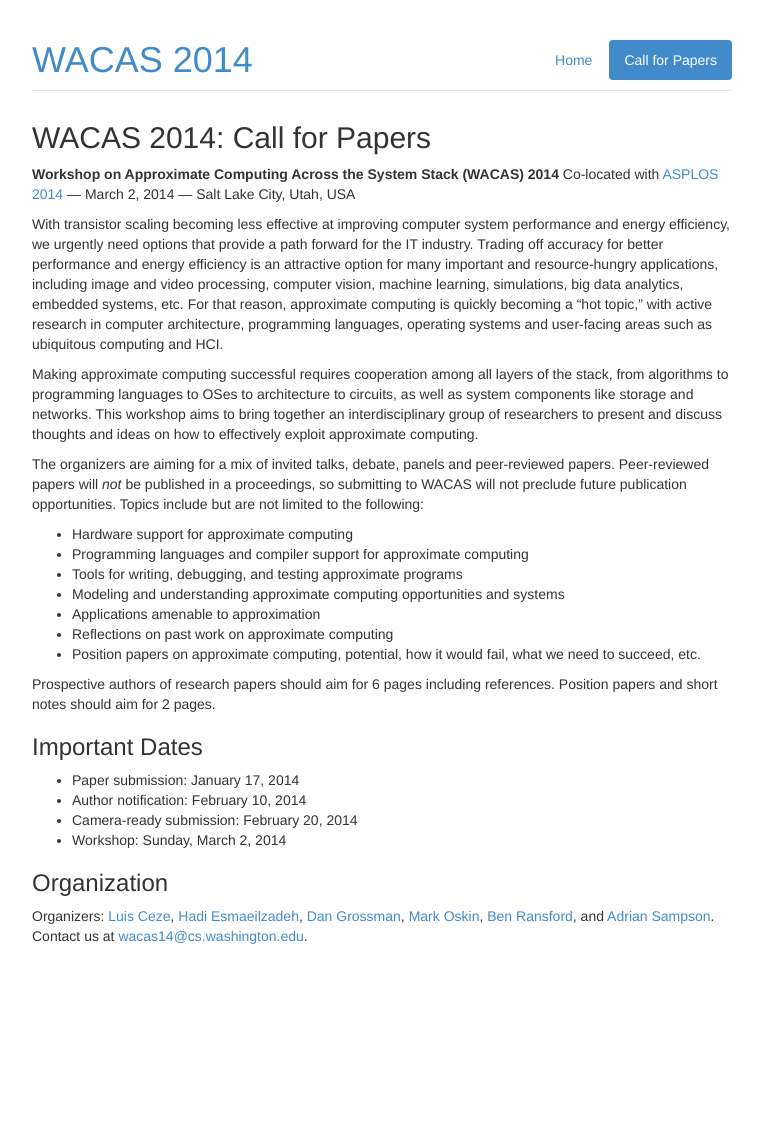
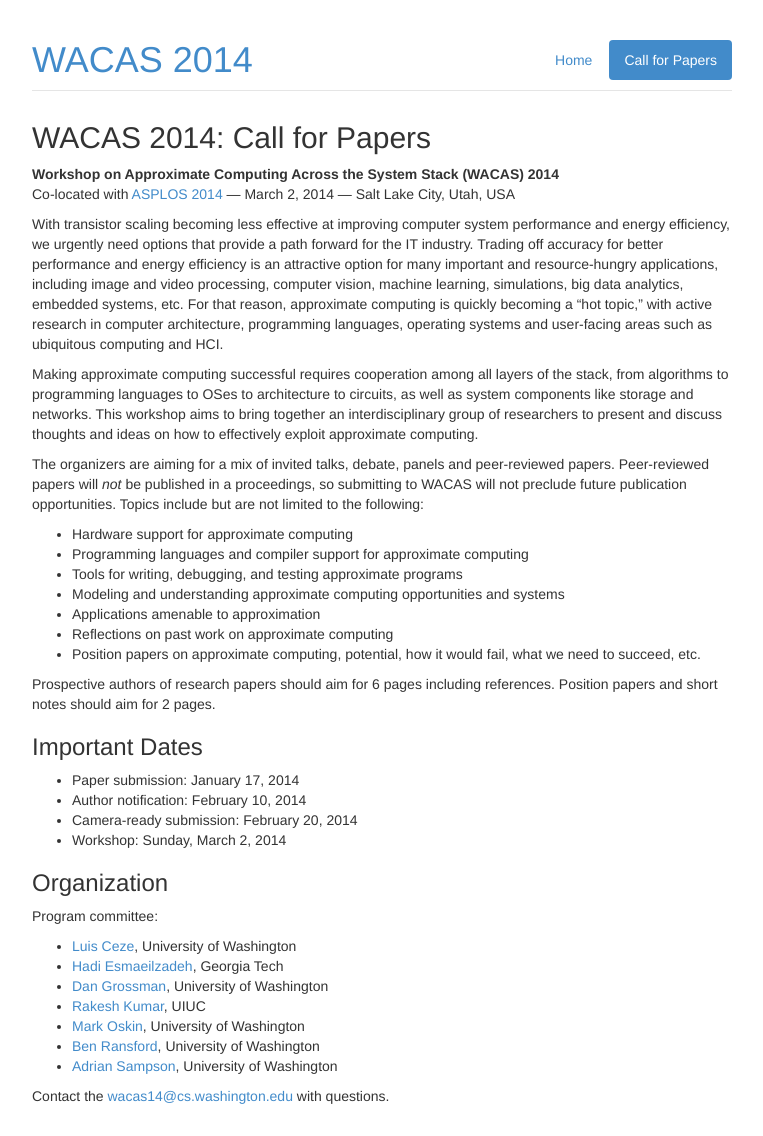
Before and after one commit to uwsampa/sampa-public, a Jekyll site: the page built from wacas14/cfp.md, in a window 1280 px wide. Shown: the whole page, without its empty margins (258-1021 px from the left). Built offline with Jekyll 4.4.1, drawn with Linux system fonts in a browser that asks for light colours; Markdown is read by kramdown in place of the engine named in the settings; before the commit the page ends 976 px from its top, so only the background shows below that.

Commit message:
update PC list

```diff
--- a/wacas14/cfp.md
+++ b/wacas14/cfp.md
@@ -6,7 +6,7 @@ notitle: true
 
 ## WACAS 2014: Call for Papers
 
-**Workshop on Approximate Computing Across the System Stack (WACAS) 2014**
+**Workshop on Approximate Computing Across the System Stack (WACAS) 2014**<br />
 Co-located with [ASPLOS 2014][asplos] --- March
 2, 2014 --- Salt Lake City, Utah, USA
 
@@ -55,14 +55,23 @@ references. Position papers and short notes should aim for 2 pages.
 
 ### Organization
 
-Organizers: [Luis Ceze][], [Hadi Esmaeilzadeh][], [Dan Grossman][], [Mark
-Oskin][], [Ben Ransford][], and [Adrian Sampson][].
-Contact us at [wacas14@cs.washington.edu][list].
+Program committee:
 
-[list]: mailto:wacas14@cs.washington.edu
+* [Luis Ceze][], University of Washington
+* [Hadi Esmaeilzadeh][], Georgia Tech
+* [Dan Grossman][], University of Washington
+* [Rakesh Kumar][], UIUC
+* [Mark Oskin][], University of Washington
+* [Ben Ransford][], University of Washington
+* [Adrian Sampson][], University of Washington
+
+Contact the [wacas14@cs.washington.edu][organizers] with questions.
+
+[organizers]: mailto:wacas14@cs.washington.edu
+[Luis Ceze]: http://homes.cs.washington.edu/~luisceze/
+[Hadi Esmaeilzadeh]: http://www.cc.gatech.edu/~hadi/
+[Dan Grossman]: http://homes.cs.washington.edu/~djg/
+[Rakesh Kumar]: http://passat.crhc.illinois.edu/rakeshk/
+[Mark Oskin]: http://homes.cs.washington.edu/~oskin/
+[Ben Ransford]: http://homes.cs.washington.edu/~ransford/
 [Adrian Sampson]: http://homes.cs.washington.edu/~asampson/
-[Ben Ransford]: http://homes.cs.washington.edu/~ransford/
-[Mark Oskin]: http://homes.cs.washington.edu/~oskin/
-[Dan Grossman]: http://homes.cs.washington.edu/~djg/
-[Hadi Esmaeilzadeh]: http://www.cc.gatech.edu/~hadi/
-[Luis Ceze]: http://homes.cs.washington.edu/~luisceze/
```
